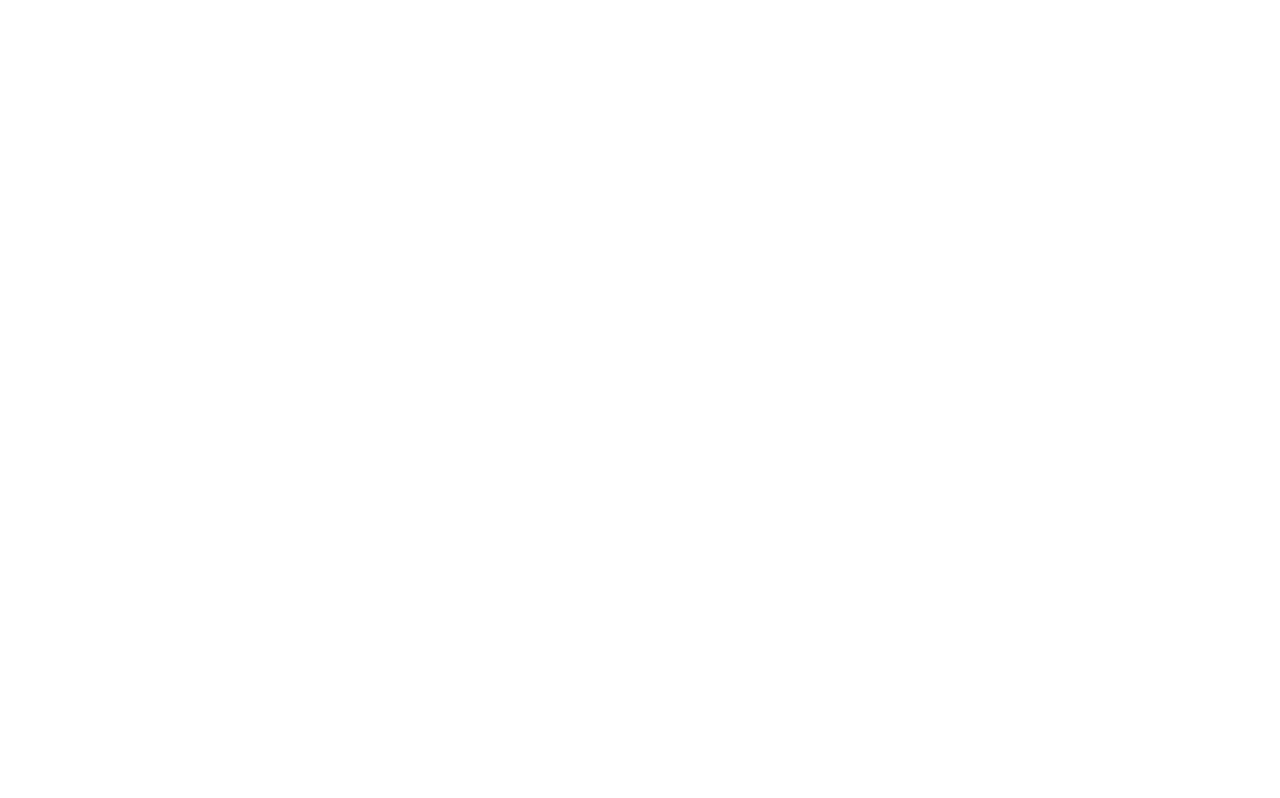
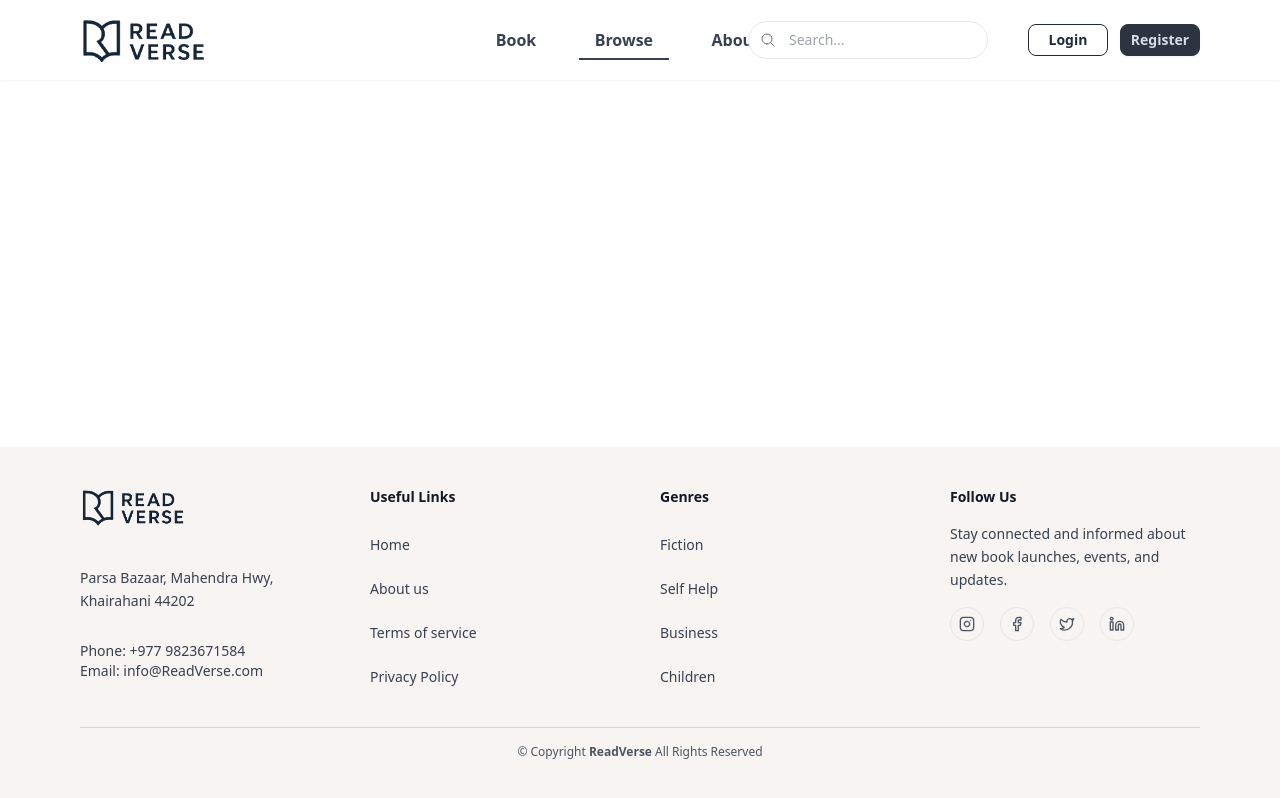
Before and after one commit to AvisarBhandari/Book-Store, a React app in the folder frontend/: page /browse in a window 1280 px wide. Before the commit this address had no page. Built offline with nearby package versions, Linux system fonts and the light colour scheme; the HTML template or start-up script is replaced by a standard one.

Commit message:
feat: enhance AboutPages and BrowsePags layout with NavBar and Footer components

```diff
--- a/frontend/src/App.jsx
+++ b/frontend/src/App.jsx
@@ -11,6 +11,7 @@
       <Routes>
         <Route path="/" element={<HomePages />} />
         <Route path="/about" element={<AboutPages />} />
+        <Route path="/browse/" element={<BrowsePags />} />
         <Route path="/browse/:id" element={<BrowsePags />} />
         <Route path="/book/:id" element={<BookPage />} />
       </Routes>
--- a/frontend/src/pages/aboutPages.jsx
+++ b/frontend/src/pages/aboutPages.jsx
@@ -1,10 +1,19 @@
 import React from "react";
-import NavBar from '../components/navBar.jsx';
+import NavBar from "../components/navBar.jsx";
+import Footer from "../components/footer.jsx";
 
 const AboutPages = () => {
-  return <div>
-    <NavBar />
-    aboutPages</div>;
+  return (
+    <div class="flex flex-col min-h-screen">
+      <header>
+        <NavBar />
+      </header>
+      <main class="flex-grow"></main>
+      <footer>
+        <Footer />
+      </footer>
+    </div>
+  );
 };
 
 export default AboutPages;
--- a/frontend/src/pages/browsePags.jsx
+++ b/frontend/src/pages/browsePags.jsx
@@ -1,9 +1,21 @@
-import React from 'react'
+import React from "react";
+import NavBar from "../components/navBar.jsx";
+import Footer from "../components/footer.jsx";
 
 const BrowsePags = () => {
   return (
-    <div>browsePags</div>
-  )
-}
+    <div class="flex flex-col min-h-screen">
+  <header>
+    <NavBar />
+  </header>
+  <main class="flex-grow">
 
-export default BrowsePags
+  </main>
+  <footer>
+    <Footer />
+  </footer>
+</div>
+  );
+};
+
+export default BrowsePags;
```
